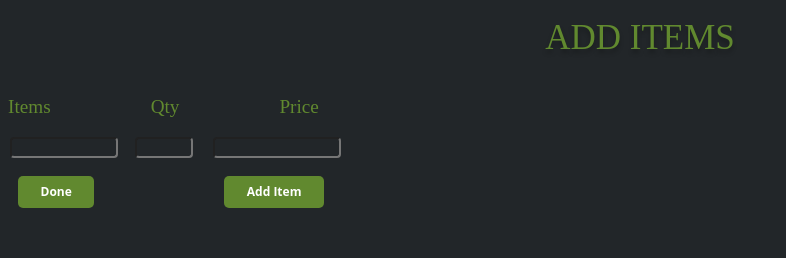
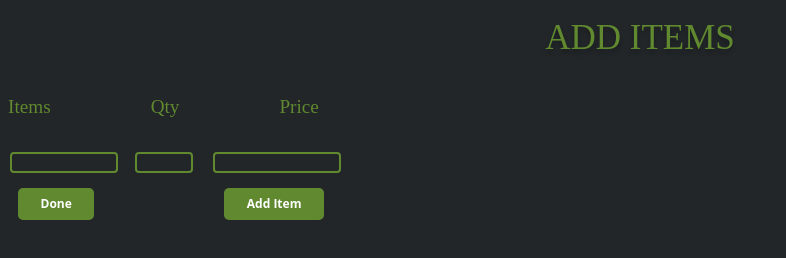
Before and after one commit to Prajwalrayal/SplitIt, a website: page additems.html in a window 1280 px wide. Both pictures are taken after a click on the button "Add Item". Shown: the whole page, without its empty margins (0-786 px from the left). Drawn offline with Linux system fonts and the light colour scheme.

Commit message:
improve code structure

```diff
--- a/app.js
+++ b/app.js
@@ -1,50 +1,68 @@
-let data = [];
+let data = []; //array initialization of form data
 
-let addel = document.getElementById("button-add");
-console.log(addel);
-addel.addEventListener("click", () => {
-  const dv = document.createElement("div");
-  dv.setAttribute("class", "form-div");
-  const node1 = document.createElement("input");
-  node1.setAttribute("class", "item");
-  node1.setAttribute("type", "text");
-  const node2 = document.createElement("input");
-  node2.setAttribute("class", "qty");
-  node1.setAttribute("type", "text");
-  const node3 = document.createElement("input");
-  node3.setAttribute("class", "price");
-  node1.setAttribute("type", "text");
-  const node4 = document.createElement("br");
-  const node5 = document.createElement("br");
 
-  // Create a text node:
-  const textnode = document.createTextNode("");
-
-  // Append the text node to the "li" node:
-  node1.appendChild(textnode);
-  node2.appendChild(textnode);
-  node3.appendChild(textnode);
-  node4.appendChild(textnode);
-  node5.appendChild(textnode);
-
-  dv.appendChild(node1);
-  dv.appendChild(node2);
-  dv.appendChild(node3);
-  dv.appendChild(node4);
-  dv.appendChild(node5);
-  document.getElementById("it").appendChild(dv);
-});
-
-let doEL = document.getElementById("done");
-doEL.addEventListener("click", () => {
+//Function to get data of items through form
+function get_data()
+{
   document.querySelectorAll(".form-div").forEach((el) => {
+    // Creating object of data recieved
     obj = {
       "item-name": el.querySelector(".item").value,
       "quantity": el.querySelector(".qty").value,
       "price": el.querySelector(".price").value,
     };
+    // pushing object to data array
     data.push(obj);
+  });
+}
 
-  });
+
+// creating an element
+function add_node(class_name)
+{
+  const node=document.createElement("input");
+  node.setAttribute("class", class_name);
+  node.setAttribute("type", "text");
+  return node;
+}
+
+// Creating input field
+function create_form()
+{
+  const dv = document.createElement("div");
+  dv.setAttribute("class", "form-div");
+
+  const node1 = add_node("item","text");
+  const node2 = add_node("qty",);
+  const node3 = add_node("price");
+
+  // Create a text node:
+  const textnode = document.createTextNode("");
+
+
+  let node=[node1,node2,node3];
+  // Append the text node:
+  for(let i=0;i<3;i++)
+  {
+    node[i].appendChild(textnode);
+  }
+
+  for(let i=0;i<3;i++)
+  {
+    dv.appendChild(node[i]);
+  }
+  document.getElementById("it").appendChild(dv);
+}
+
+// Functioning of add item button
+let addel = document.getElementById("button-add");
+addel.addEventListener("click", () => {
+      create_form();
+});
+// Functioning of Done button
+let doEL = document.getElementById("done");
+doEL.addEventListener("click", () => {
+  get_data();
   console.log(data);
+  data=[];
 });
--- a/styles.css
+++ b/styles.css
@@ -108,3 +108,12 @@ img {
 #members {
   height: 20px;
 }
+
+input {
+  border: 2px #61892f solid;
+}
+
+.form-div{
+  margin-top: 15px;
+  margin-bottom: 15px;
+}
```
